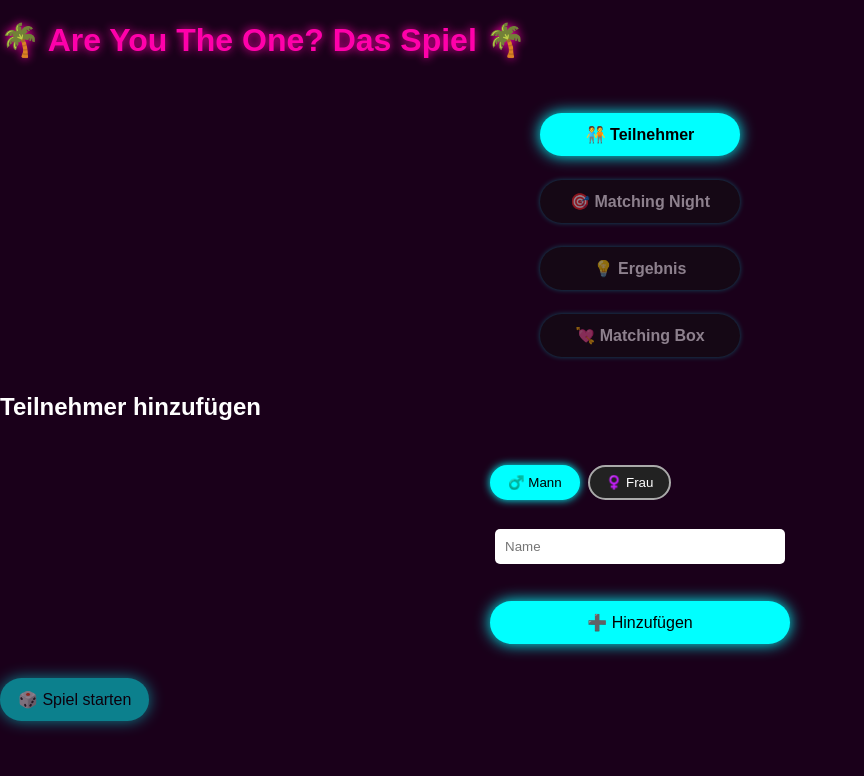
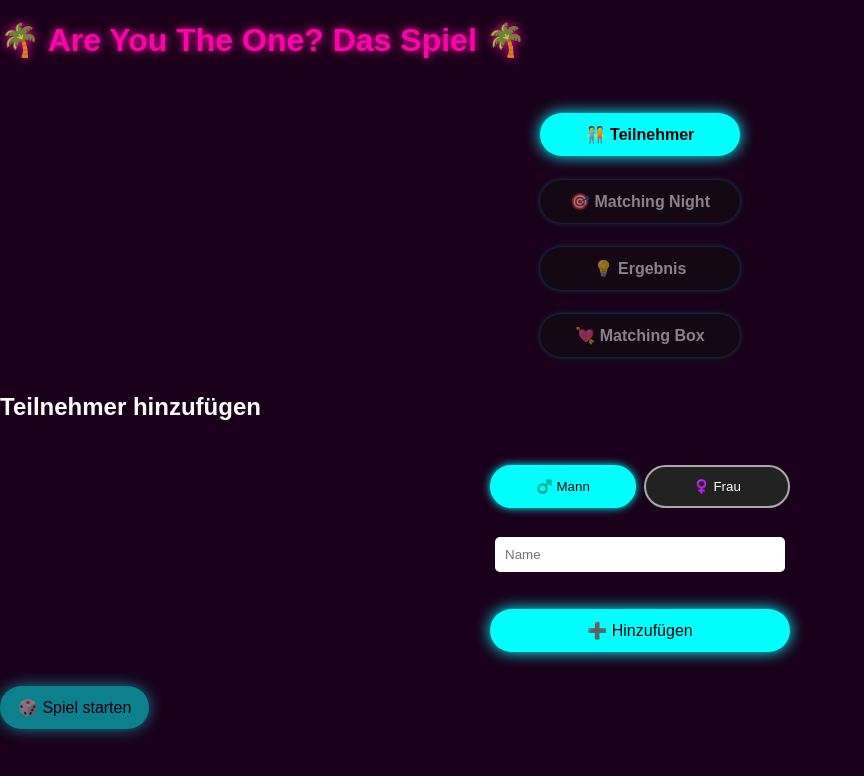
Before and after one commit to paulseeland/are-you-the-one-game, a React (Vite) app: page / in a window 1280 px wide. Shown: the top 776 px of the page, without its empty margins (0-864 px from the left). Built offline with nearby package versions, Linux system fonts and the light colour scheme.

Commit message:
Update PlayerForm.css
Button Design angepasst

```diff
--- a/src/components/PlayerForm.css
+++ b/src/components/PlayerForm.css
@@ -79,13 +79,18 @@
 
 .gender-toggle {
   display: flex;
+  justify-content: center;
   gap: 0.5rem;
-  margin: 0.5rem 0;
+  margin: 0.5rem auto;
+  width: 100%;
+  max-width: 300px;
 }
 
 .gender-button {
-  padding: 8px 16px;
-  border-radius: 20px;
+  flex: 1;
+  text-align: center;
+  padding: 12px 16px;
+  border-radius: 999px;
   border: 2px solid #aaa;
   background: #222;
   color: white;
```
